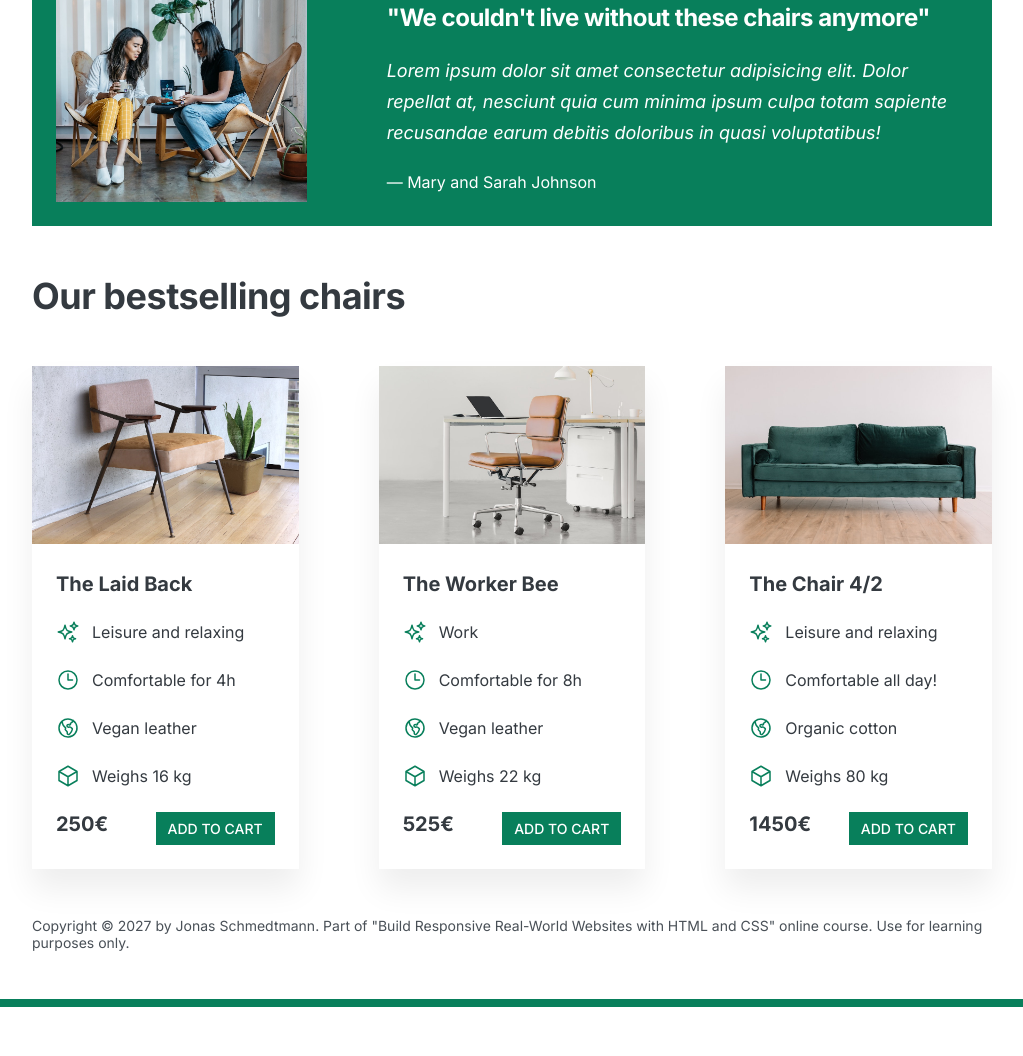
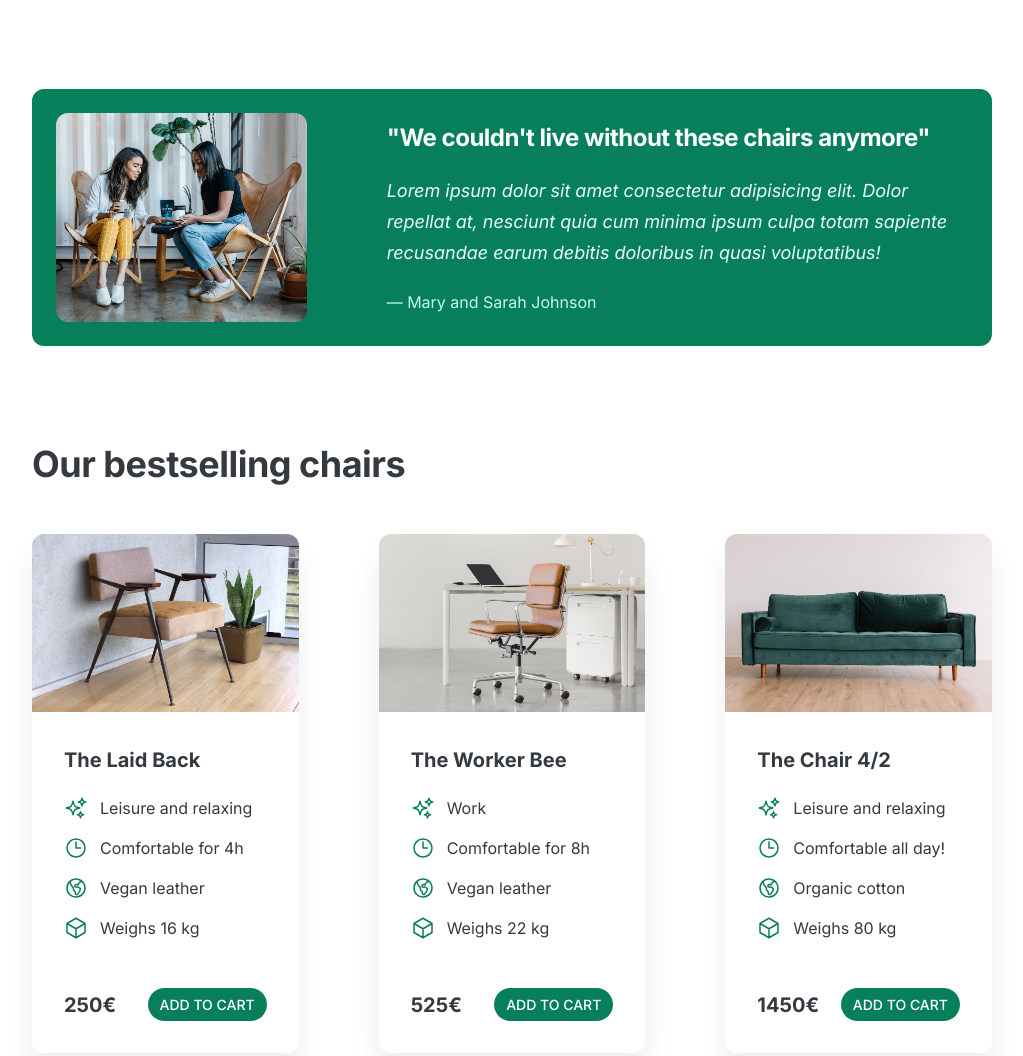
Before and after one commit to SavaISebastian/Furniture-Layout, a plain HTML site: page index.html in a window 1280 px wide. Shown: the part 921-1977 px from the top of the page, without its empty margins (128-1151 px from the left). Before the commit the page ends 1928 px from the top, so only its background shows below. Drawn offline with Linux system fonts and the light colour scheme.

Commit message:
Implementing Whitespace

```diff
--- a/style.css
+++ b/style.css
@@ -30,7 +30,7 @@ body {
 
 header,
 section {
-  margin-bottom: 48px;
+  margin-bottom: 96px;
 }
 
 h2 {
@@ -53,6 +53,7 @@ h2 {
   text-transform: uppercase;
   font-weight: 500;
   display: inline-block;
+  border-radius: 100px;
 }
 
 .btn:hover,
@@ -70,6 +71,10 @@ h2 {
   padding: 8px 12px;
 }
 
+img {
+  border-radius: 12px;
+}
+
 /* ------------------------ */
 /* COMPONENT STYLES */
 /* ------------------------ */
@@ -79,7 +84,7 @@ header {
   display: grid;
   grid-template-columns: repeat(2, 1fr);
   column-gap: 80px;
-  margin-top: 48px;
+  margin-top: 64px;
 }
 
 .header-text-box {
@@ -87,12 +92,12 @@ header {
 }
 
 h1 {
-  margin-bottom: 24px;
+  margin-bottom: 32px;
   font-size: 44px;
   line-height: 1.1;
   letter-spacing: -1px;
   /*44 / 52 / 62 */
-  text-shadow: 0 5px 5px rgba(0, 0, 0, 0.2);
+  /* text-shadow: 0 5px 5px rgba(0, 0, 0, 0.2); */
 }
 
 .header-text {
@@ -110,7 +115,7 @@ img {
   stroke: #087f5b;
   width: 32px;
   height: 32px;
-  margin-bottom: 16px;
+  margin-bottom: 24px;
 }
 
 .features-title {
@@ -128,6 +133,7 @@ img {
   background-color: #087f5b;
   color: #fff;
   padding: 24px;
+  border-radius: 12px;
 }
 
 .testimonial-box {
@@ -145,16 +151,27 @@ img {
   margin-bottom: 24px;
   font-size: 18px;
   line-height: 1.7;
+  color: #e6fcf5;
+}
+
+.testimonial-author {
+  color: #c3fae8;
 }
 
 /* CHAIRS */
 
 .chair {
   box-shadow: 0 20px 30px 0 rgba(0, 0, 0, 0.07);
+  border-radius: 12px;
+}
+
+.chair img {
+  border-bottom-left-radius: 0;
+  border-bottom-right-radius: 0;
 }
 
 .chair-box {
-  padding: 24px;
+  padding: 32px;
 }
 
 h3 {
@@ -164,14 +181,14 @@ h3 {
 
 .chair-details {
   list-style: none;
-  margin-bottom: 24px;
+  margin-bottom: 48px;
 }
 
 .chair-details li {
   display: flex;
   align-items: center;
   gap: 12px;
-  margin-bottom: 24px;
+  margin-bottom: 16px;
 }
 
 .chair-details li:last-child {
@@ -187,6 +204,7 @@ h3 {
 .chair-price {
   display: flex;
   justify-content: space-between;
+  align-items: center;
   font-size: 20px;
 }
 
```
